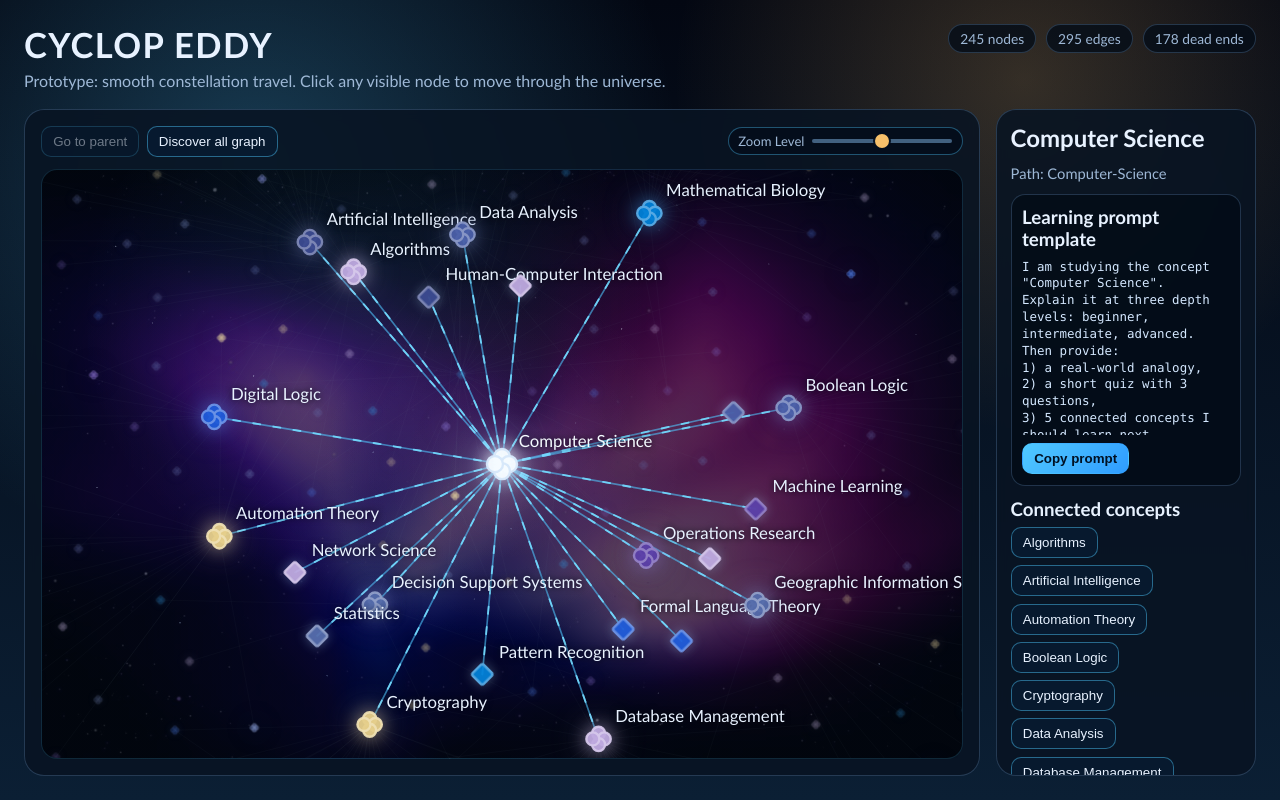
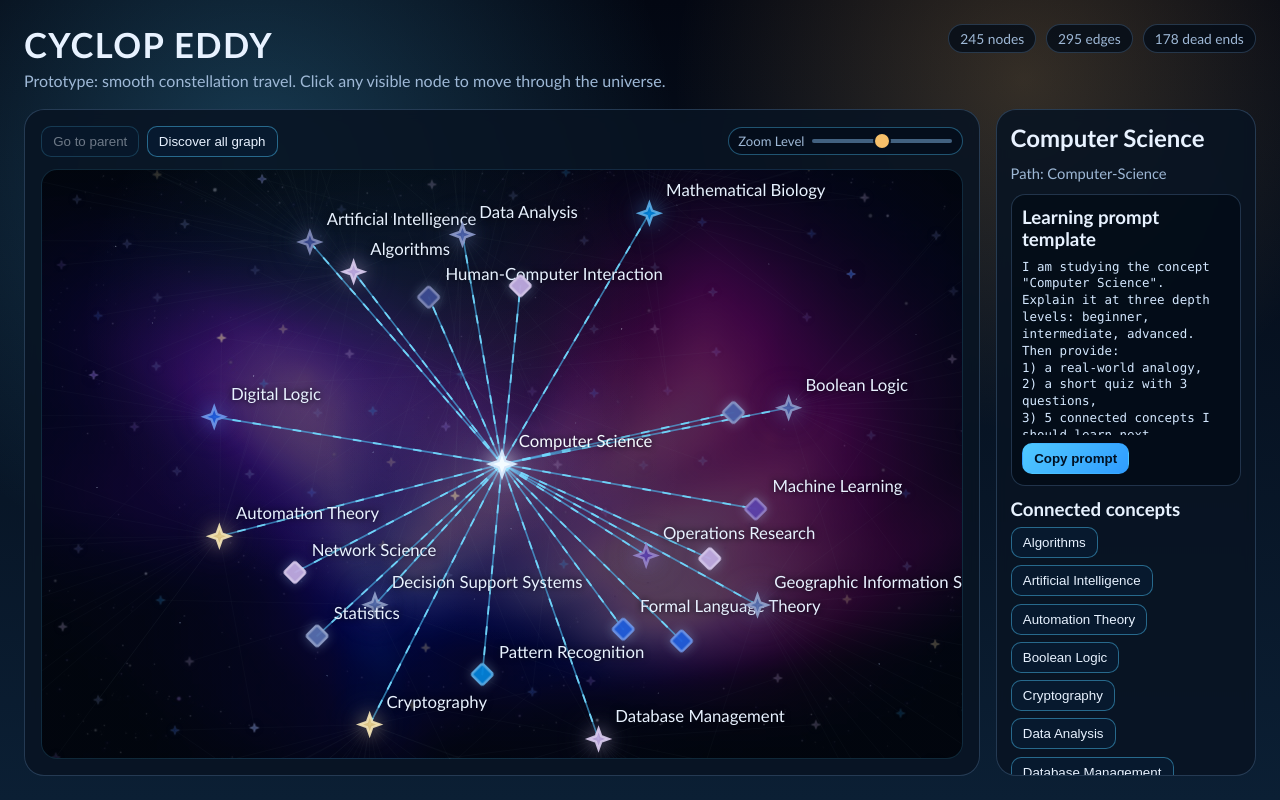
Before and after one commit to BastienSegura/cyclop-eddy, a Next.js app in the folder gui/: page / in a window 1280 px wide. Built offline with nearby package versions, Linux system fonts and the light colour scheme.

Commit message:
Replace quadrifoil nodes with four-point star polygons

```diff
--- a/gui/src/app/globals.css
+++ b/gui/src/app/globals.css
@@ -279,7 +279,7 @@ body {
   animation: overview-node-glimmer 7600ms ease-in-out infinite;
 }
 
-.constellation-node-overview-lobe {
+.constellation-node-overview-shape {
   fill: rgb(var(--overview-node-fill-rgb, 201 226 249) / 0.58);
   stroke: rgb(var(--overview-node-stroke-rgb, 232 244 255) / 0.62);
   stroke-width: 0.44;
@@ -380,7 +380,7 @@ body {
   stroke-width: 2;
 }
 
-.constellation-node-group .constellation-node-quadrifoil {
+.constellation-node-group .constellation-node-star {
   transition: transform 140ms ease, filter 140ms ease;
   filter: drop-shadow(
     0 0 7px
@@ -391,7 +391,7 @@ body {
   );
 }
 
-.constellation-node-group:hover .constellation-node-quadrifoil {
+.constellation-node-group:hover .constellation-node-star {
   transform: scale(1.06);
 }
 
@@ -400,7 +400,7 @@ body {
   stroke: rgba(214, 232, 250, 0.98);
 }
 
-.constellation-node-group.node-selected .constellation-node-quadrifoil,
+.constellation-node-group.node-selected .constellation-node-star,
 .constellation-node-group.node-selected .constellation-node-leaf-marker {
   filter: drop-shadow(0 0 8px rgba(238, 247, 255, 0.95)) drop-shadow(0 0 18px rgba(190, 221, 255, 0.65));
 }
--- a/gui/src/features/concept-graph/ui/constellation-view.tsx
+++ b/gui/src/features/concept-graph/ui/constellation-view.tsx
@@ -15,11 +15,6 @@ const LABEL_OFFSET_X = 14;
 const LABEL_OFFSET_Y = -14;
 const LABEL_HEIGHT_PX = 14;
 const LABEL_PADDING_PX = 5;
-
-interface QuadrifoilGeometry {
-  lobeOffset: number;
-  lobeRadius: number;
-}
 
 interface CameraState {
   x: number;
@@ -105,20 +100,20 @@ function rgbToken(color: RGBColor): string {
   return `${color.r} ${color.g} ${color.b}`;
 }
 
-function quadrifoilGeometry(baseRadius: number): QuadrifoilGeometry {
-  return {
-    lobeOffset: baseRadius * 0.56,
-    lobeRadius: baseRadius * 0.64,
-  };
-}
+function buildFourPointStarPoints(outerRadius: number): string {
+  const innerOffset = outerRadius * (25 / 95);
+  const points = [
+    [0, -outerRadius],
+    [innerOffset, -innerOffset],
+    [outerRadius, 0],
+    [innerOffset, innerOffset],
+    [0, outerRadius],
+    [-innerOffset, innerOffset],
+    [-outerRadius, 0],
+    [-innerOffset, -innerOffset],
+  ];
 
-function quadrifoilLobes(shape: QuadrifoilGeometry): Array<{ x: number; y: number }> {
-  return [
-    { x: 0, y: -shape.lobeOffset },
-    { x: shape.lobeOffset, y: 0 },
-    { x: 0, y: shape.lobeOffset },
-    { x: -shape.lobeOffset, y: 0 },
-  ];
+  return points.map(([x, y]) => `${x.toFixed(2)},${y.toFixed(2)}`).join(" ");
 }
 
 function colorForNode(nodeId: NodeId): RGBColor {
@@ -550,8 +545,18 @@ export function ConstellationView({
     return stylesByNodeId;
   }, [overviewNodes]);
 
-  const overviewShape = useMemo(() => quadrifoilGeometry(OVERVIEW_NODE_RADIUS_PX), []);
-  const overviewLobes = useMemo(() => quadrifoilLobes(overviewShape), [overviewShape]);
+  const overviewStarPoints = useMemo(
+    () => buildFourPointStarPoints(OVERVIEW_NODE_RADIUS_PX * 1.25),
+    [],
+  );
+  const defaultVisibleStarPoints = useMemo(
+    () => buildFourPointStarPoints(8.5),
+    [],
+  );
+  const selectedVisibleStarPoints = useMemo(
+    () => buildFourPointStarPoints(10.5),
+    [],
+  );
 
   const adjustedPositions = useMemo(
     () => buildAdjustedVisiblePositions(visibleNodeIdList, layout, selectedNodeId, neighborhoodDepths, camera),
@@ -704,15 +709,7 @@ export function ConstellationView({
                 transform={`translate(${node.position.x} ${node.position.y})`}
                 style={overviewNodeStyleById.get(node.id)}
               >
-                {overviewLobes.map((lobe, index) => (
-                  <circle
-                    key={`overview-lobe-${node.id}-${index}`}
-                    className="constellation-node-overview-lobe"
-                    cx={lobe.x}
-                    cy={lobe.y}
-                    r={overviewShape.lobeRadius}
-                  />
-                ))}
+                <polygon className="constellation-node-overview-shape" points={overviewStarPoints} />
               </g>
             ))}
           </g>
@@ -775,11 +772,10 @@ export function ConstellationView({
             }
 
             const isLeaf = leafNodeIds.has(node.id);
-            const dotRadius = node.id === selectedNodeId ? 10.5 : 8.5;
+            const isSelectedNode = node.id === selectedNodeId;
             const leafSize = node.id === selectedNodeId ? 16 : 13;
             const leafHalfSize = leafSize / 2;
-            const dotShape = quadrifoilGeometry(dotRadius);
-            const dotLobes = quadrifoilLobes(dotShape);
+            const starPoints = isSelectedNode ? selectedVisibleStarPoints : defaultVisibleStarPoints;
             const classes = nodeClass(node.id, selectedNodeId, neighborhoodDepths);
             const showLabel = shouldShowLabel(node.id, selectedNodeId, neighborhoodDepths)
               && visibleLabelIds.has(node.id);
@@ -812,16 +808,8 @@ export function ConstellationView({
                     transform="rotate(45)"
                   />
                 ) : (
-                  <g className="constellation-node-quadrifoil">
-                    {dotLobes.map((lobe, index) => (
-                      <circle
-                        key={`visible-lobe-${node.id}-${index}`}
-                        className="constellation-node-dot"
-                        cx={lobe.x}
-                        cy={lobe.y}
-                        r={dotShape.lobeRadius}
-                      />
-                    ))}
+                  <g className="constellation-node-star">
+                    <polygon className="constellation-node-dot" points={starPoints} />
                   </g>
                 )}
                 {showLabel ? (
```
